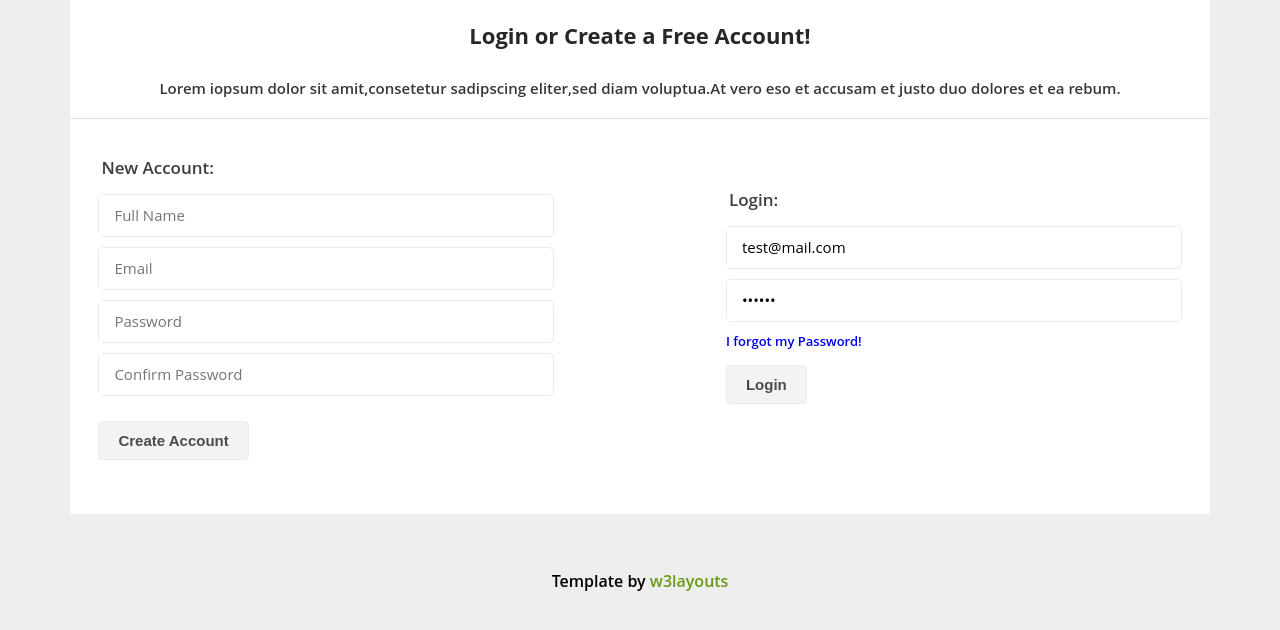
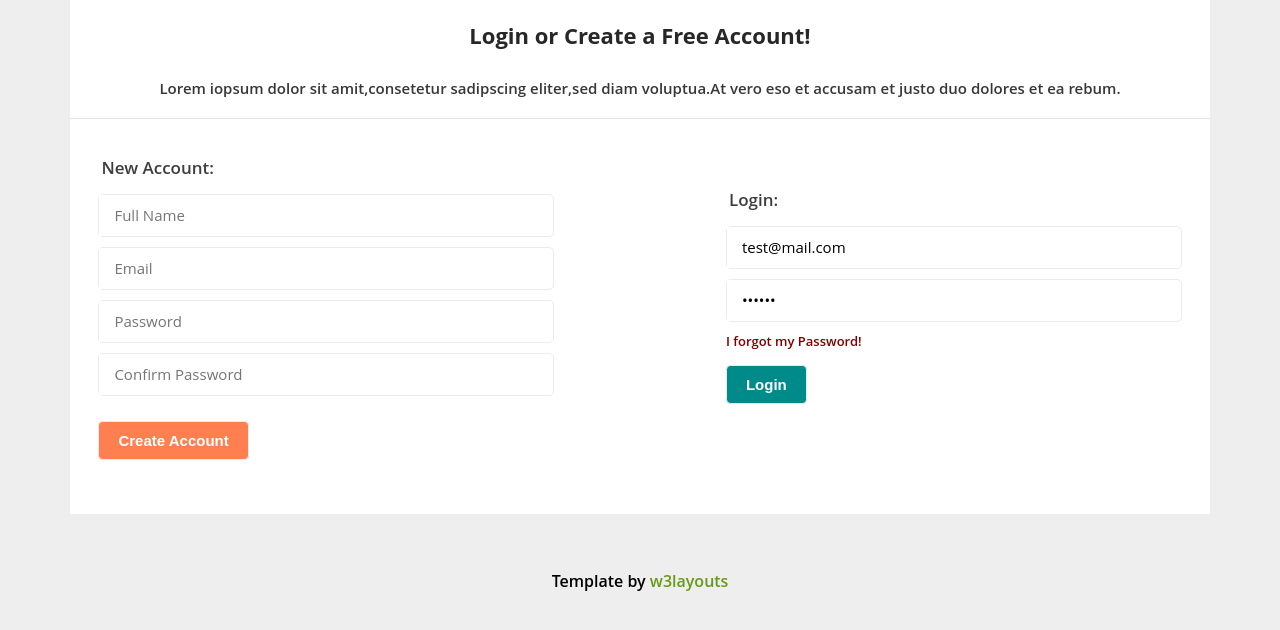
Before and after one commit to cnp96/SIAC-17, a PHP site: page / in a window 1280 px wide. Shown: the part 81-711 px from the top of the page. Run offline with PHP 8.4, Linux system fonts and the light colour scheme; some libraries are stand-ins or nearby versions.

Commit message:
Modified index page UI

```diff
--- a/index.php
+++ b/index.php
@@ -27,6 +27,9 @@ License URL: http://creativecommons.org/licenses/by/3.0/
 			#process-label {
 				color: #3F51B5; width: 100%; text-align: center; padding-bottom: 10px; display:none;
 			}
+			.login-btn { background-color: darkcyan !important; color: white !important; }
+			.signup-btn { background-color: coral !important; color: white !important; }
+			.forgot { color: maroon; }
 		</style>
 </head>
 <body>
@@ -72,7 +75,7 @@ License URL: http://creativecommons.org/licenses/by/3.0/
 					<li id="su-err-cnfpwd" style="border:none; margin:0px; display:none">
 						<p style="color: tomato;">Passwords do not match.</p>
 					</li>
-					<input type="button" onclick="validateSignup()" value="Create Account">
+					<input type="button" onclick="validateSignup()" class="signup-btn" value="Create Account">
 						<div class="clear"> </div>
 				</ul>
 			</form>
@@ -85,8 +88,8 @@ License URL: http://creativecommons.org/licenses/by/3.0/
 					<div>
 						<li><input type="email" id="li-inp-email" placeholder="Email" value="test@mail.com" required/></li>
 						<li> <input type="password" id="li-inp-pwd" placeholder="Password" value="Test@1" required/></li>
-						<h4><a href="#">I forgot my Password!</a></h4><div class="clear"> </div>
-						<input type="button" onclick="validateLogin()" value="Login" >
+						<h4><a href="javascript:alert('This functionality is coming soon!');" class="forgot">I forgot my Password!</a></h4><div class="clear"> </div>
+						<input type="button" onclick="validateLogin()" class="login-btn" value="Login" >
 					</div>
 					<div class="clear"> </div>
 				</ul>
```
